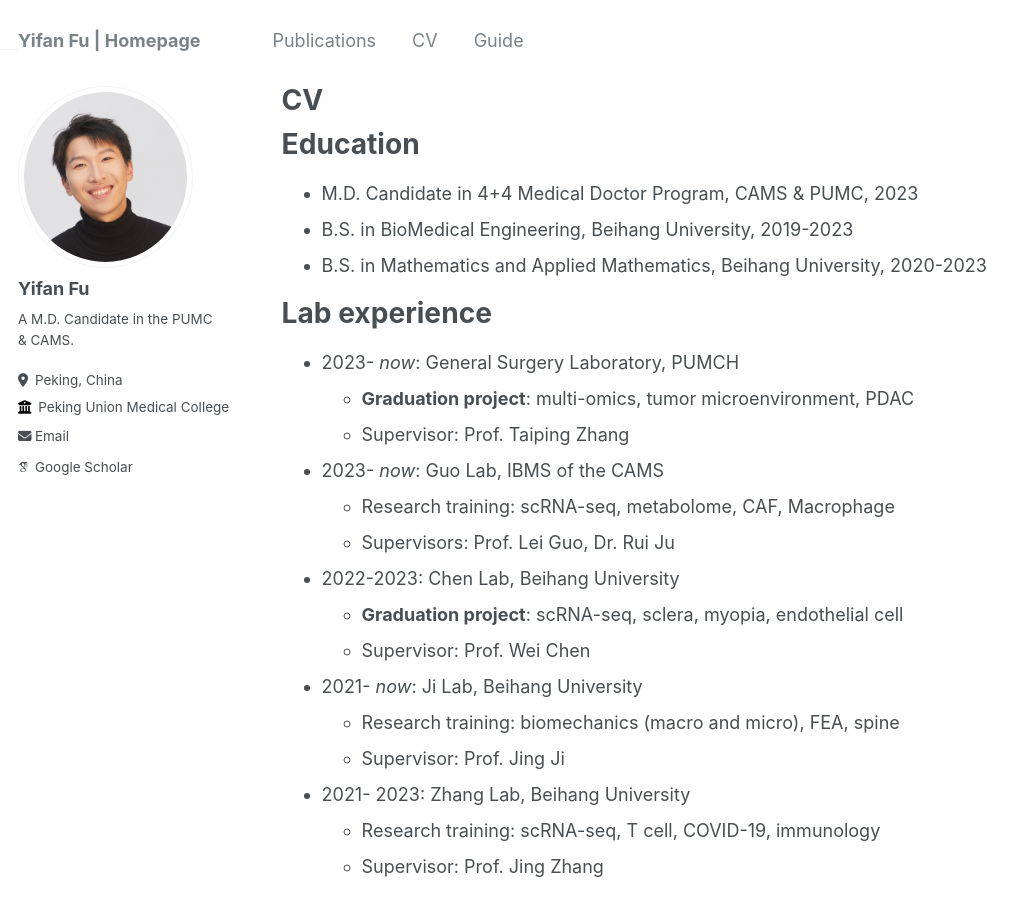
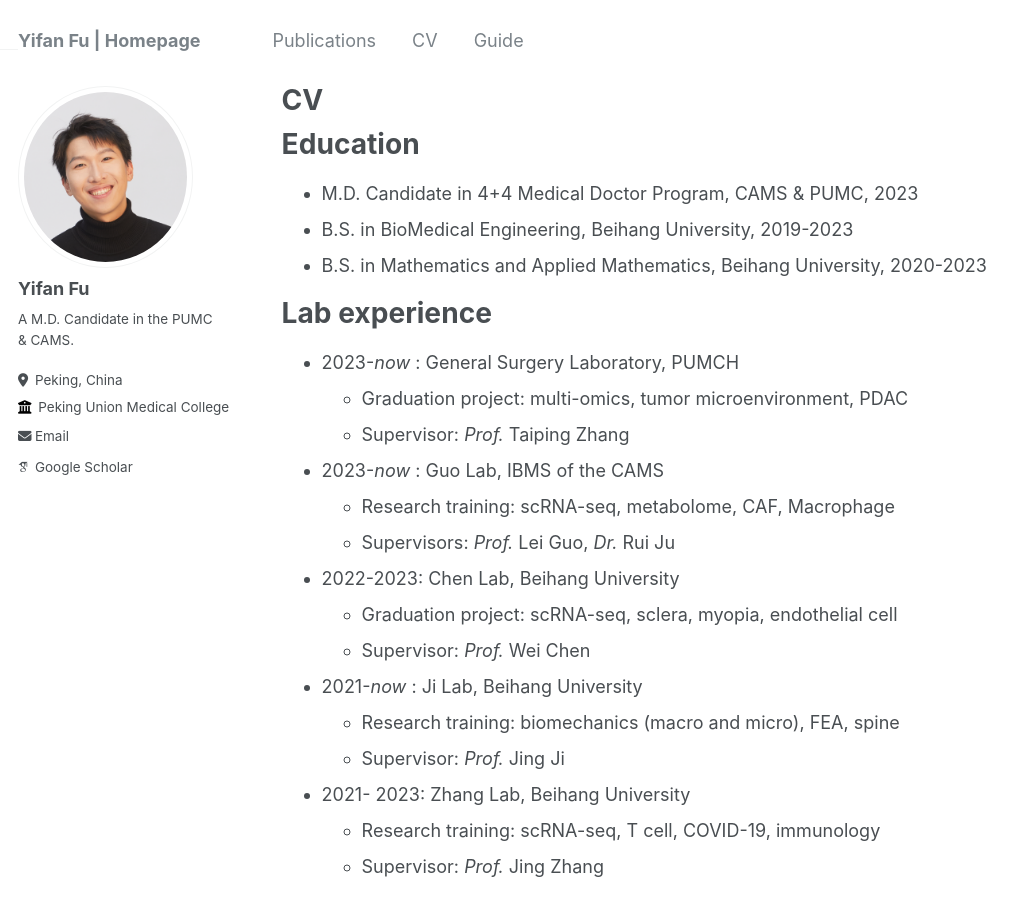
Before and after one commit to yifanfu01/yifanfu01.github.io, a Jekyll site: the page built from _pages/cv.md, in a window 1280 px wide and 900 px high. Shown: the whole window, without its empty margins (0-1031 px from the left). Built offline with Jekyll 4.4.1, drawn with Linux system fonts in a browser that asks for light colours; some web fonts are replaced.

Commit message:
Update cv.md

```diff
--- a/_pages/cv.md
+++ b/_pages/cv.md
@@ -17,21 +17,21 @@ Education
 
 Lab experience
 ======
-* 2023- _now_: General Surgery Laboratory, PUMCH
-  * **Graduation project**: multi-omics, tumor microenvironment, PDAC
-  * Supervisor: Prof. Taiping Zhang
-* 2023- _now_: Guo Lab, IBMS of the CAMS
+* 2023-_now_ : General Surgery Laboratory, PUMCH
+  * Graduation project: multi-omics, tumor microenvironment, PDAC
+  * Supervisor: _Prof._ Taiping Zhang
+* 2023-_now_ : Guo Lab, IBMS of the CAMS
   * Research training: scRNA-seq, metabolome, CAF, Macrophage
-  * Supervisors: Prof. Lei Guo, Dr. Rui Ju
+  * Supervisors: _Prof._ Lei Guo, _Dr._ Rui Ju
 * 2022-2023: Chen Lab, Beihang University
-  * **Graduation project**: scRNA-seq, sclera, myopia, endothelial cell
-  * Supervisor: Prof. Wei Chen
-* 2021- _now_: Ji Lab, Beihang University
+  * Graduation project: scRNA-seq, sclera, myopia, endothelial cell
+  * Supervisor: _Prof._ Wei Chen
+* 2021-_now_ : Ji Lab, Beihang University
   * Research training: biomechanics (macro and micro), FEA, spine
-  * Supervisor: Prof. Jing Ji
+  * Supervisor: _Prof._ Jing Ji
 * 2021- 2023: Zhang Lab, Beihang University
   * Research training: scRNA-seq, T cell, COVID-19, immunology
-  * Supervisor: Prof. Jing Zhang
+  * Supervisor: _Prof._ Jing Zhang
 
 
 
```
